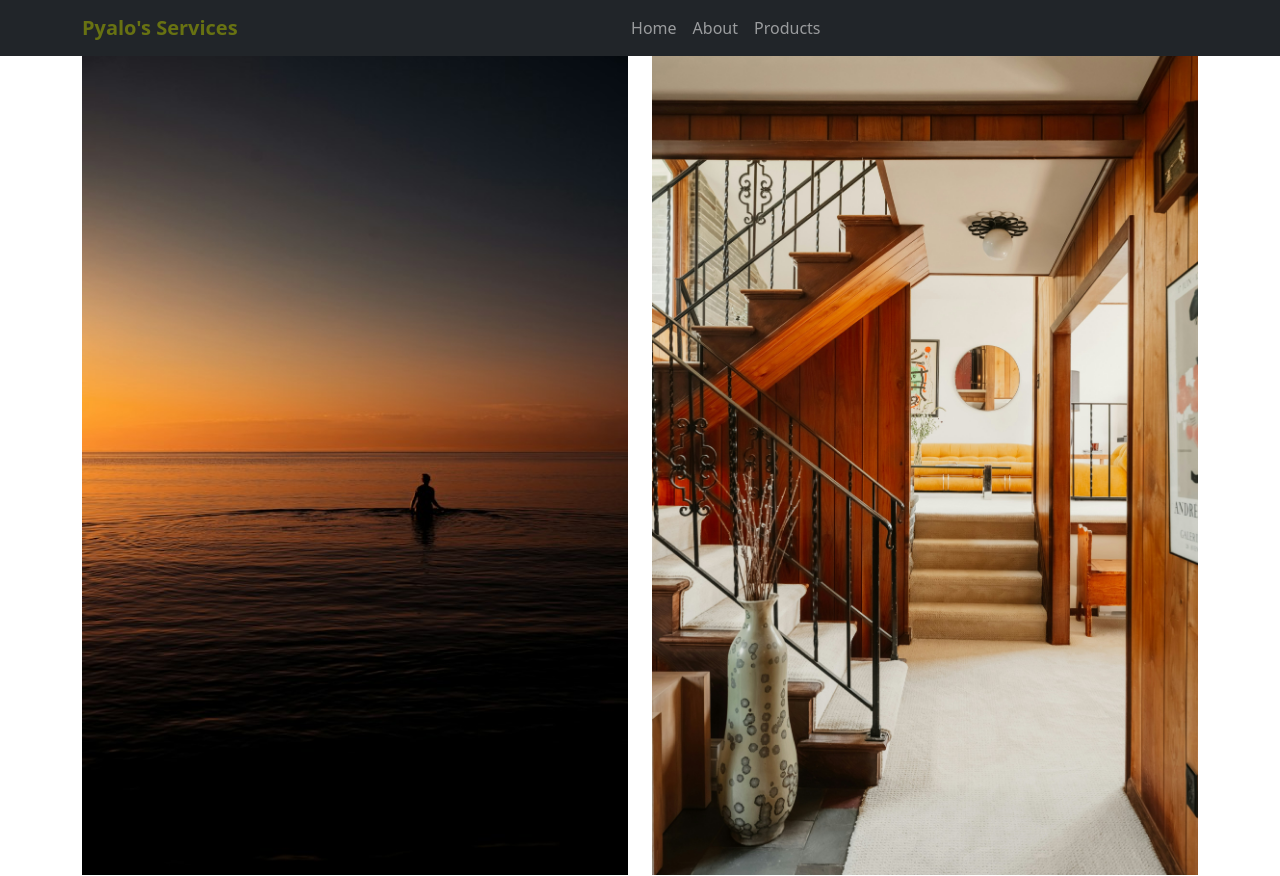
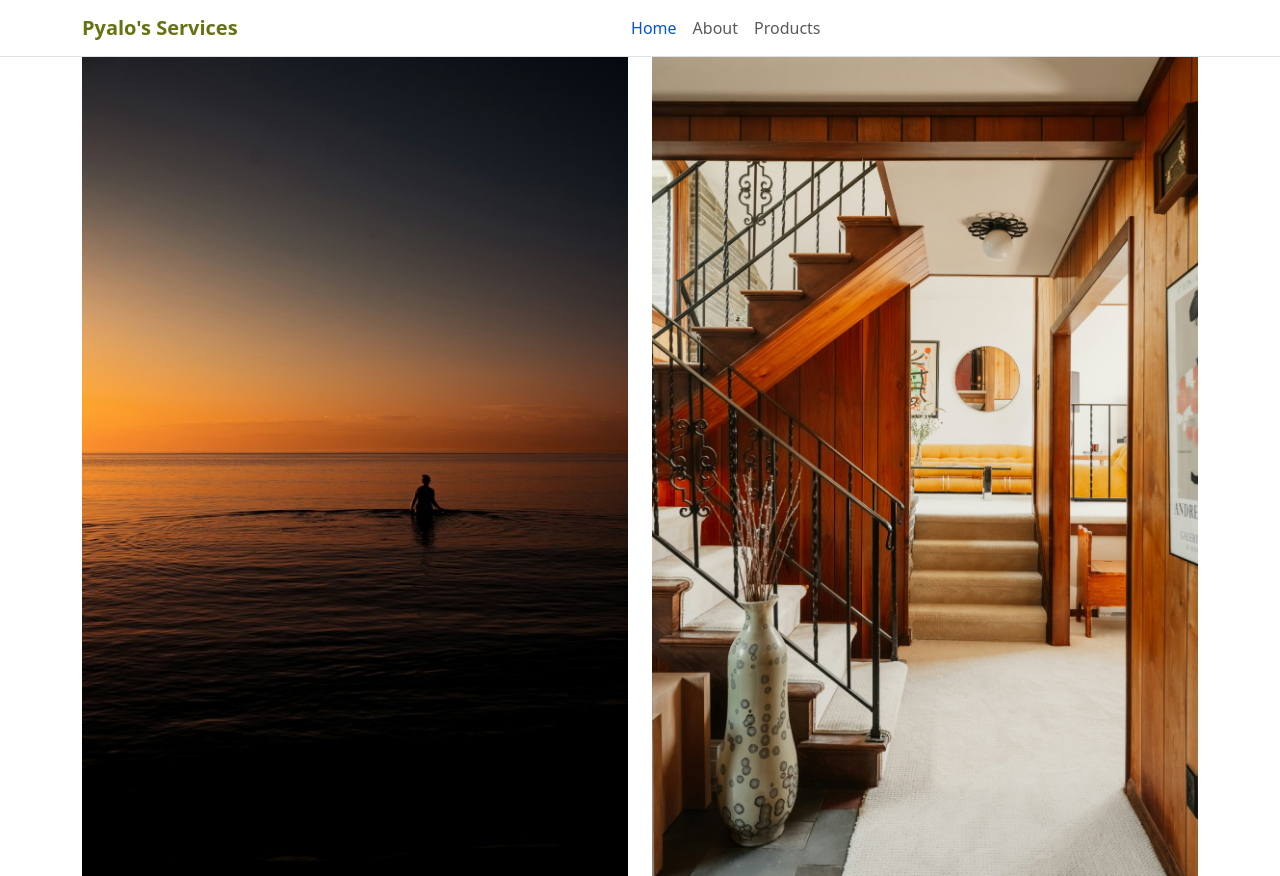
Before and after one commit to Pyalo/django_intro, a Django app: page / in a window 1280 px wide. Run offline with Django 5.2, Linux system fonts and the light colour scheme.

Commit message:
django_intro

```diff
--- a/assets/css/custom.css
+++ b/assets/css/custom.css
@@ -2,3 +2,7 @@
     color: #687212;
     font-weight: 900;
 }
+
+.navbar-nav .nav-link.active, .navbar-nav .nav-link.show{
+    color: #0855c8;
+}
--- a/templates/master.html
+++ b/templates/master.html
@@ -9,12 +9,15 @@
     <link href="https://cdn.jsdelivr.net/npm/bootstrap@5.3.8/dist/css/bootstrap.min.css" rel="stylesheet">
     <link rel="stylesheet" href="{% static 'css/custom.css' %}">
 
+    {% block extra_links %}
+
+    {% endblock %}
+
     <title>{% block title %} {% endblock %}</title>
-{#jinja templating language tags#}
+    {#jinja templating language tags#}
 </head>
 <body>
-
-<nav class="navbar navbar-expand-sm bg-dark navbar-dark">
+<nav class="navbar navbar-expand-sm border-bottom">
     <div class="container">
         <a class="navbar-brand" href="#">Pyalo's Services</a>
         <button class="navbar-toggler" type="button" data-bs-toggle="collapse" data-bs-target="#collapsibleNavbar">
@@ -22,19 +25,25 @@
         </button>
         <div class="collapse navbar-collapse" id="collapsibleNavbar">
             <ul class="navbar-nav mx-auto">
+                {% url 'home' as home_url %}
+                <li class="nav-item ">
+                    <a class="nav-link {% if request.path == home_url %}active{% endif %}" href="{% url 'home' %}">Home</a>
+                </li>
+            {% url 'about' as about_url %}
                 <li class="nav-item">
-                    <a class="nav-link" href="{% url 'home' %}">Home</a>
+                    <a class="nav-link {% if request.path == about_url %}active{% endif %}" href="{% url 'about' %}">About</a>
                 </li>
+            {% url 'products' as products_url %}
                 <li class="nav-item">
-                    <a class="nav-link" href="{% url 'about' %}">About</a>
+                    <a class="nav-link {% if request.path == products_url %}active{% endif %}" href="{% url 'products' %}">Products</a>
                 </li>
-                <li class="nav-item">
-                    <a class="nav-link" href="{% url 'products' %}">Products</a>
-                </li>
+            {% url 'products' as products_url %}
             </ul>
         </div>
     </div>
 </nav>
+
+
 
 {% block content %}
 {% endblock %}
```
Also changed, not shown: templates/about.html (+10 -2 lines).
